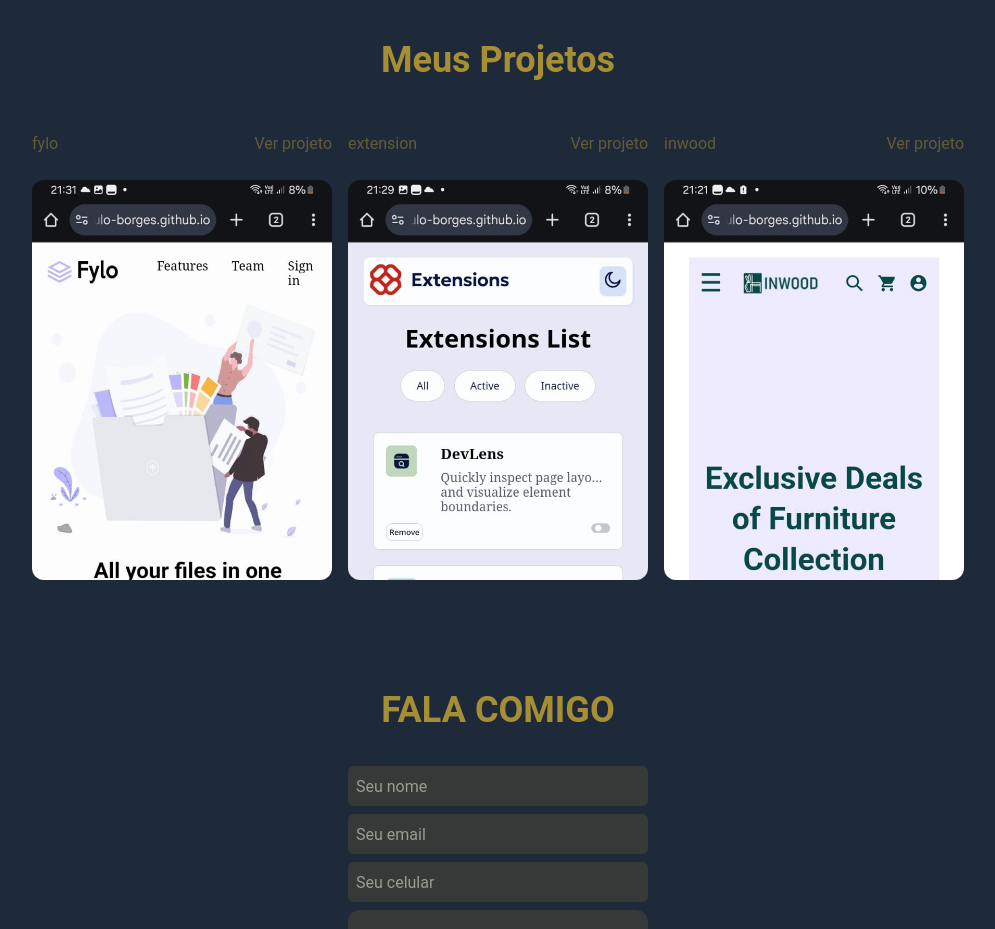
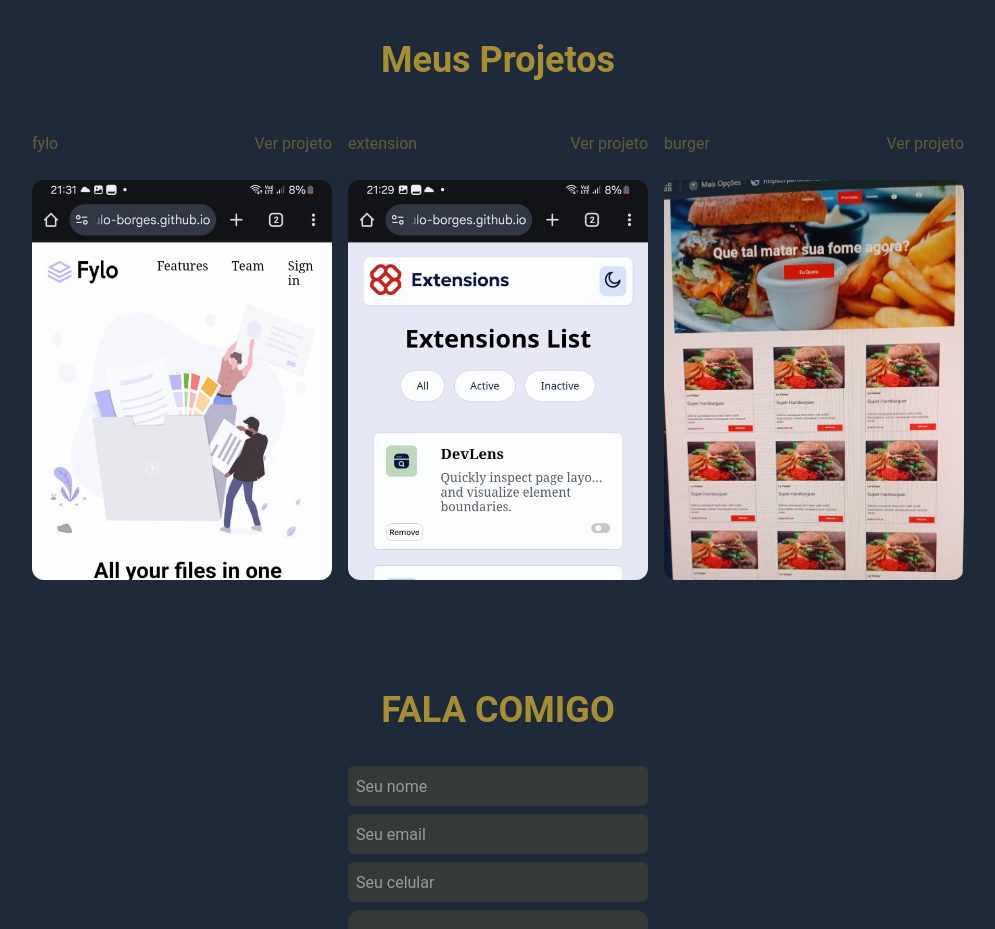
Before and after one commit to Paulo-Borges/reactPortifolio, a React (Vite) app: page / in a window 1280 px wide. Shown: the part 1560-2489 px from the top of the page, without its empty margins (142-1137 px from the left). Built offline with nearby package versions, Linux system fonts and the light colour scheme.

Commit message:
feat: incluindo burger

```diff
--- a/src/components/Project.tsx
+++ b/src/components/Project.tsx
@@ -20,9 +20,9 @@ const Project = () => {
       link: "https://paulo-borges.github.io/extensionBrowser/",
     },
     {
-      name: "inwood",
+      name: "burger",
       imageClass: "bg-custom-image2",
-      link: "https://paulo-borges.github.io/inwood/",
+      link: "https://paulo-borges.github.io/robburger/",
     },
   ];
 
--- a/src/index.css
+++ b/src/index.css
@@ -1,7 +1,7 @@
 @import "tailwindcss";
 @import url("./assets/fylo.jpeg");
 @import url("./assets/extension.jpeg");
-@import url("./assets/inwood.jpeg");
+@import url("./assets/burguer.jpg");
 
 /* configurações gerais  */
 * {
@@ -66,7 +66,7 @@ body {
 }
 .bg-custom-image2 {
   border-radius: 12px;
-  background-image: url("./assets/inwood.jpeg");
+  background-image: url("./assets/burguer.jpg");
   background-size: cover;
   background-position: 100% 0%;
   background-repeat: no-repeat;
```
Also changed, not shown: src/assets/burguer.jpg (added).
